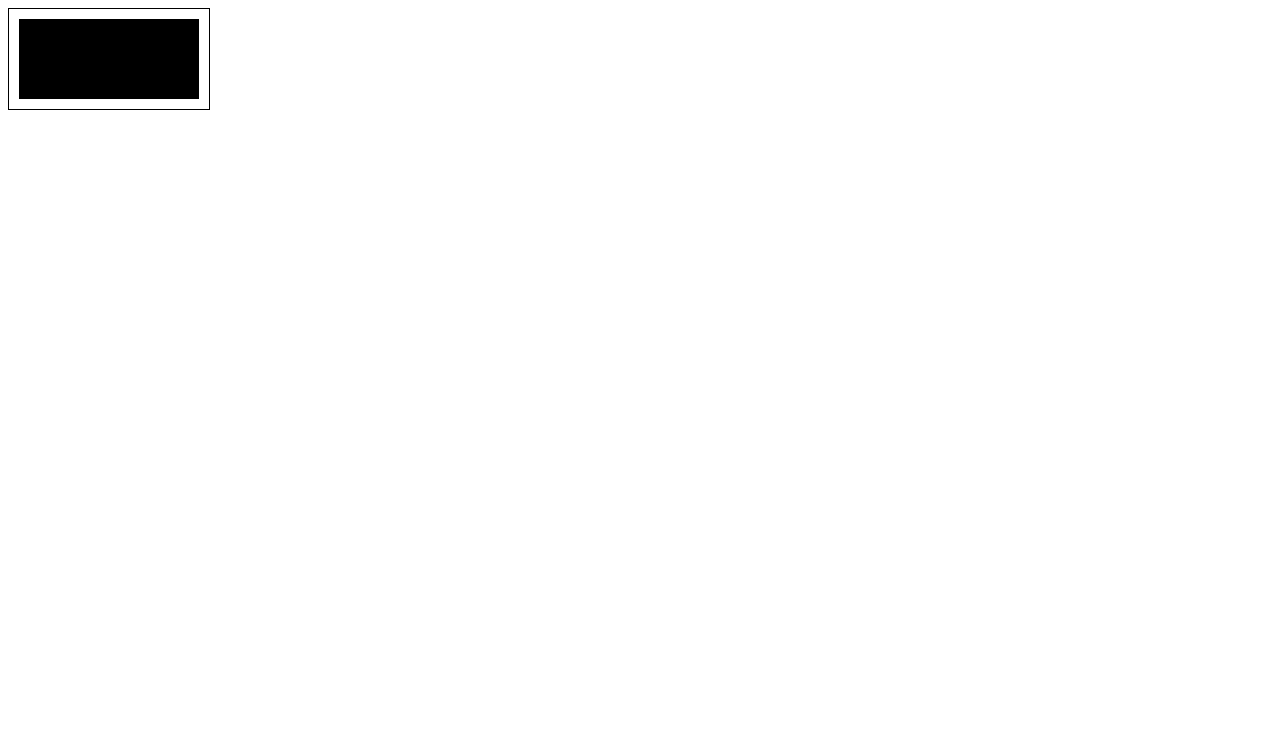
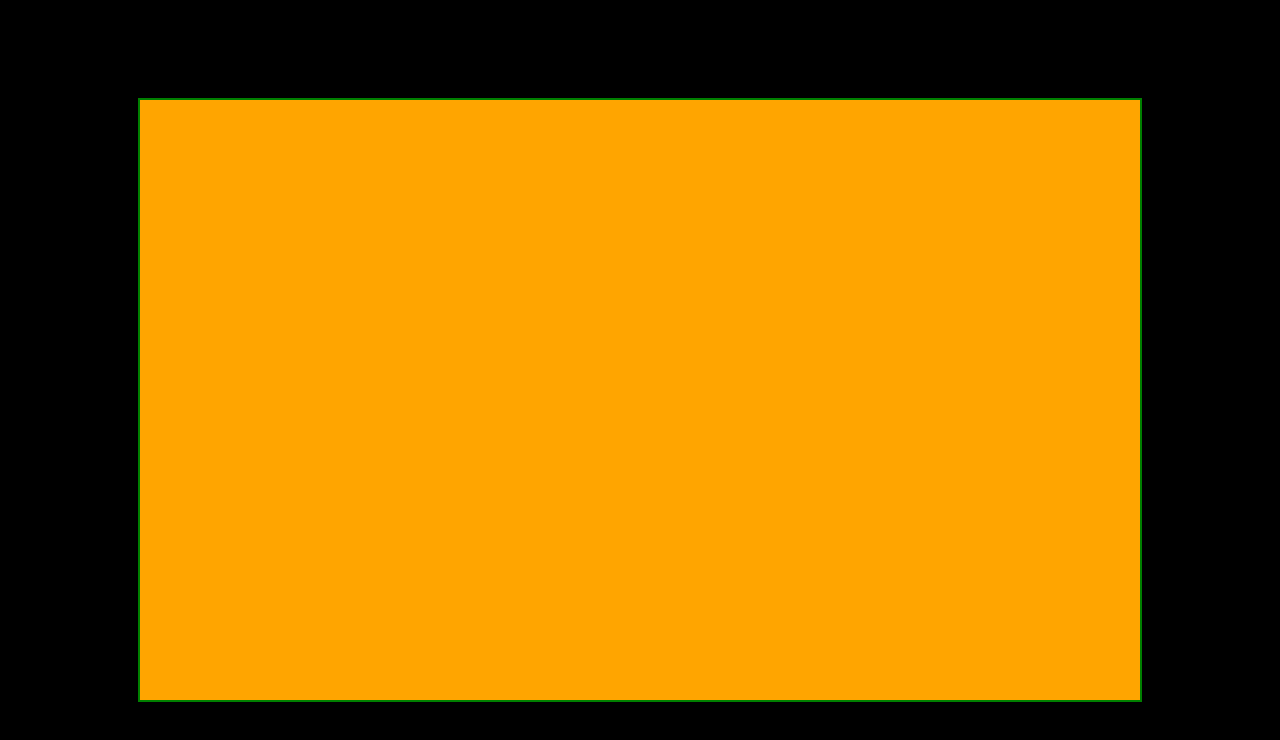
Before and after one commit to Jassalazar1995/Pong, a plain HTML site: page index.html in a window 1280 px wide. Drawn offline with Linux system fonts and the light colour scheme.

Commit message:
Started creating the pong game. Made a canvas div, and a pong ID. Styled it a bit with CSS and have begun creating the box with javascript

```diff
--- a/index.html
+++ b/index.html
@@ -9,7 +9,7 @@
         <link rel="stylesheet" href="styles.css">
     </head>
     <body>
-        <canvas id = "myCanvas"></canvas>
+        <canvas id = "pongCanvas"></canvas>
         <script src="script.js" async defer></script>
     </body>
 </html>
--- a/script.js
+++ b/script.js
@@ -1,7 +1,13 @@
-let canvas = document.querySelector("#myCanvas")
+const canvas = document.querySelector('#pongCanvas')
+const context = canvas.getContext('2d')
 
-canvas.width = 200
-canvas.height = 100
-let can = canvas.getContext("2d")
-canvas.fillStyle = 'blue'
-can.fillRect(10,10,180,80)
+canvas.width = 1000
+canvas.height = 600
+
+//This function will create the playing field, including the paddles and the ball
+function draw(){
+    //drawing the rectangle that will be played on
+    context.fillStyle = 'orange'
+    context.fillRect(0,0,1000,600)
+}
+draw()
--- a/styles.css
+++ b/styles.css
@@ -1,5 +1,12 @@
-#myCanvas{
-    width: 200px;
-    height: 100px;
-    border: 1px solid black
+body {
+    display: flex;
+    justify-content: center;
+    align-items: center;
+    height: 100vh;
+    margin: 0;
+    background-color: black;
 }
+
+canvas {
+    border:2px solid green;
+}
```
